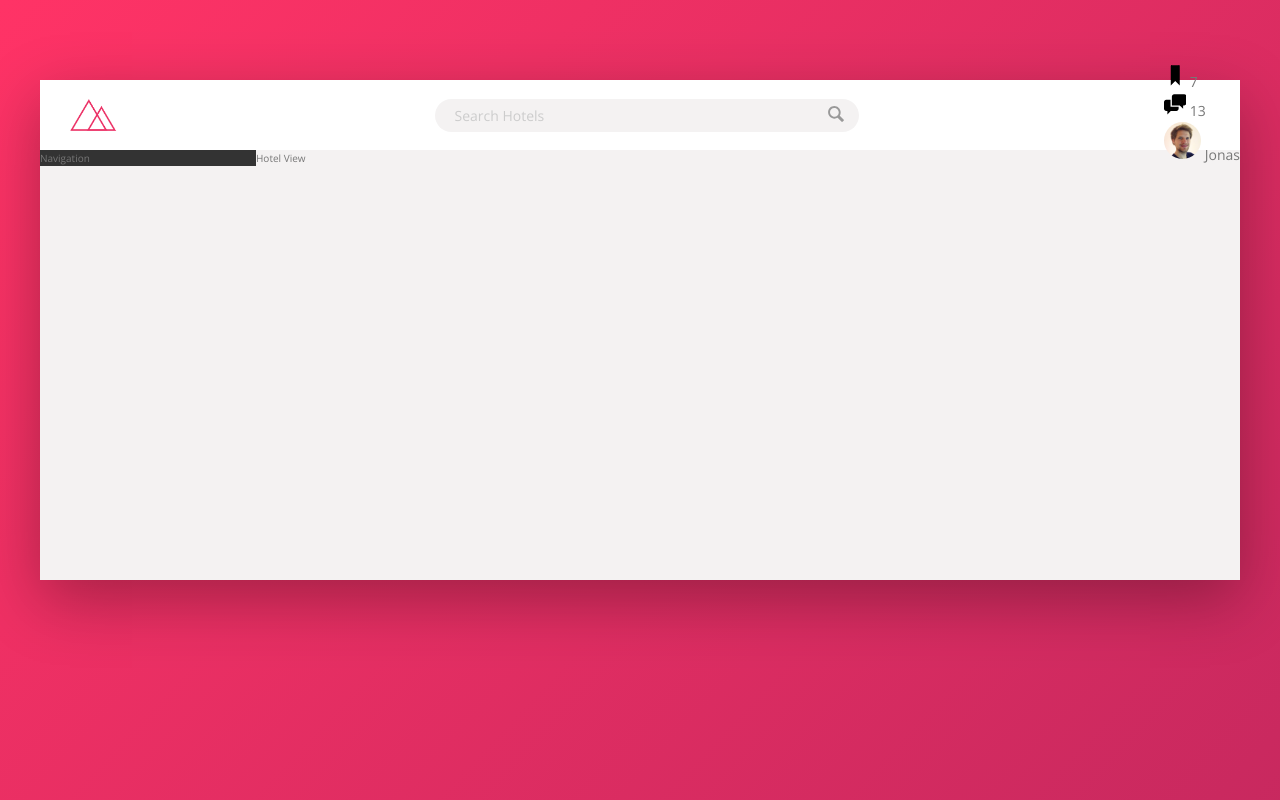
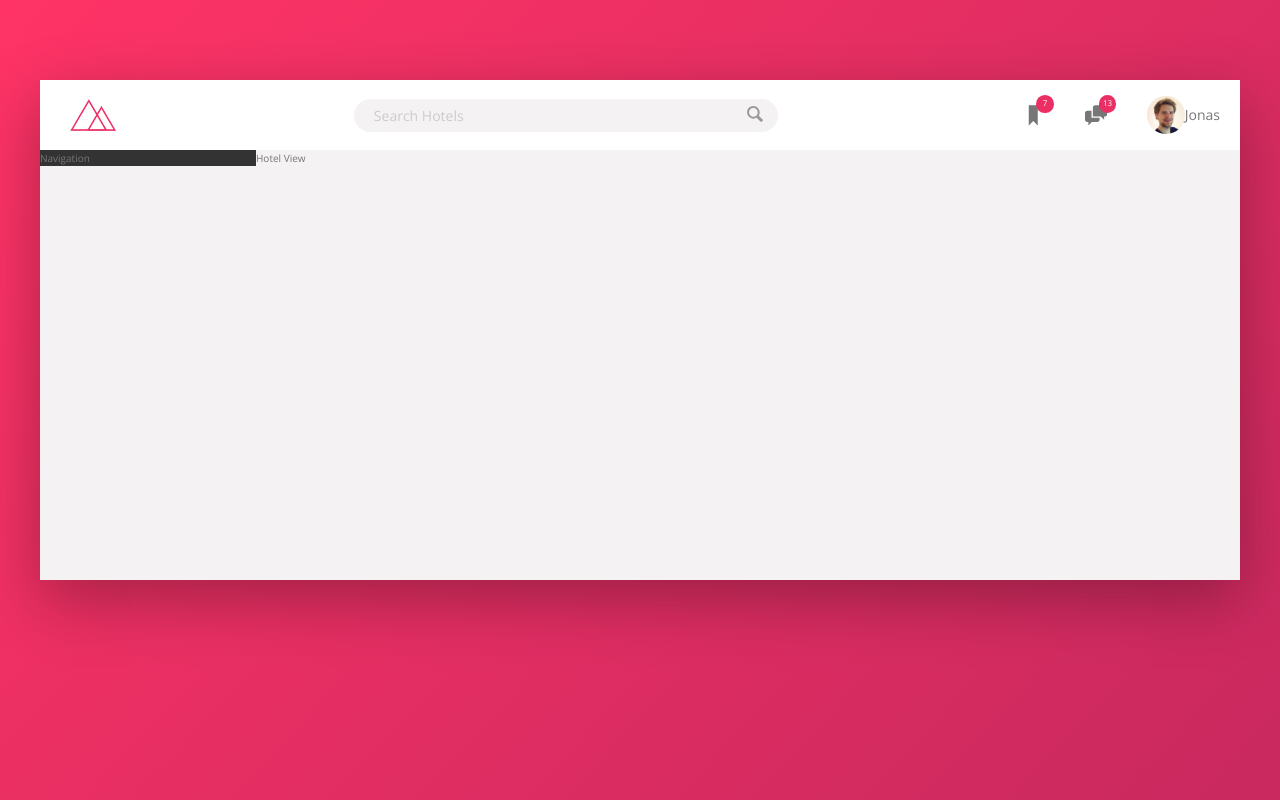
Before and after one commit to Kozlvign/Project-1, a website: page index.html in a window 1280 px wide. Shown: the top 800 px of the page. Drawn offline with nearby package versions, Linux system fonts and the light colour scheme.

Commit message:
Finishing top main nav

```diff
--- a/sass/_components.scss
+++ b/sass/_components.scss
@@ -67,17 +67,47 @@
 ///////////////////////////////////////
 // USER NAVIGATION
 .user-nav {
+    display: flex;
+    align-items: center;
+    align-self: stretch;
+
+    & > * {
+        padding: 0 2rem;
+        cursor: pointer;
+        height: 100%;
+        display: flex;
+        align-items: center;
+    }
+
+    & > *:hover {
+        background-color: $--grey-light-2;
+    }
+
     &__icon-box {
+        position: relative;
 
     }
 
     &__icon {
         height: 2.25rem;
         width: 2.25rem;
+        fill: $--grey-dark-2;
     }
 
     &__notification {
+        font-size: .8rem;
+        height: 1.75rem;
+        width: 1.75rem;
+        border-radius: 50%;
+        background-color: $--color-primary;
+        color: #fff;
+        position: absolute;
+        top: 1.5rem;
+        right: 1.1rem;
 
+        display: flex;
+        justify-content: center;
+        align-items: center;
     }
 
     &__user {
```
Also changed, not shown: css/style.css.
